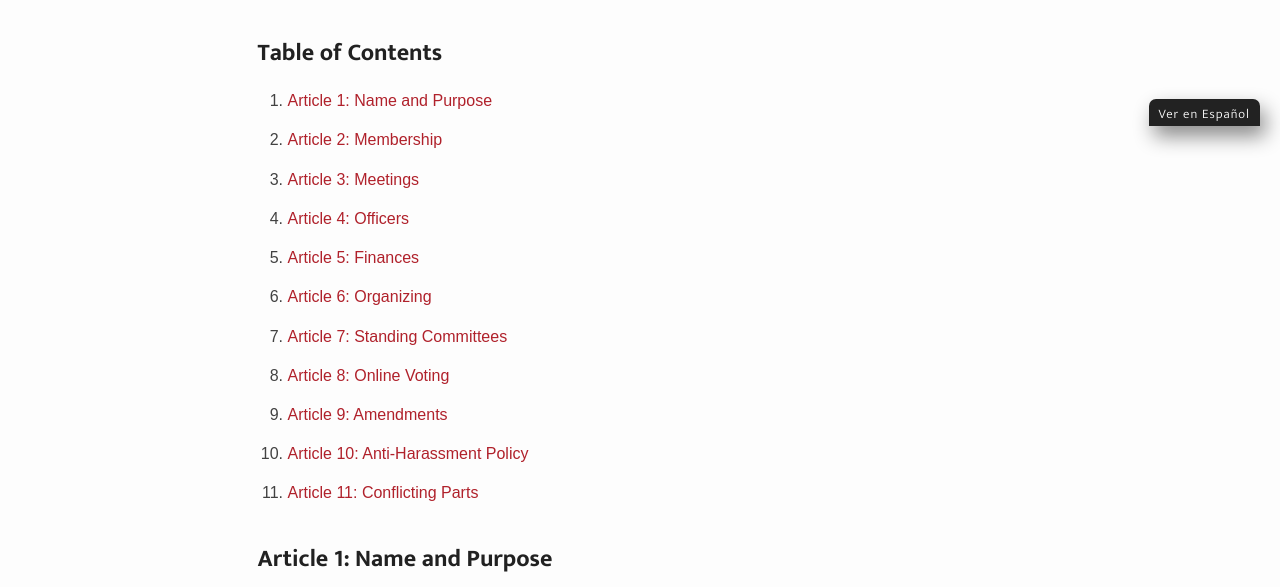
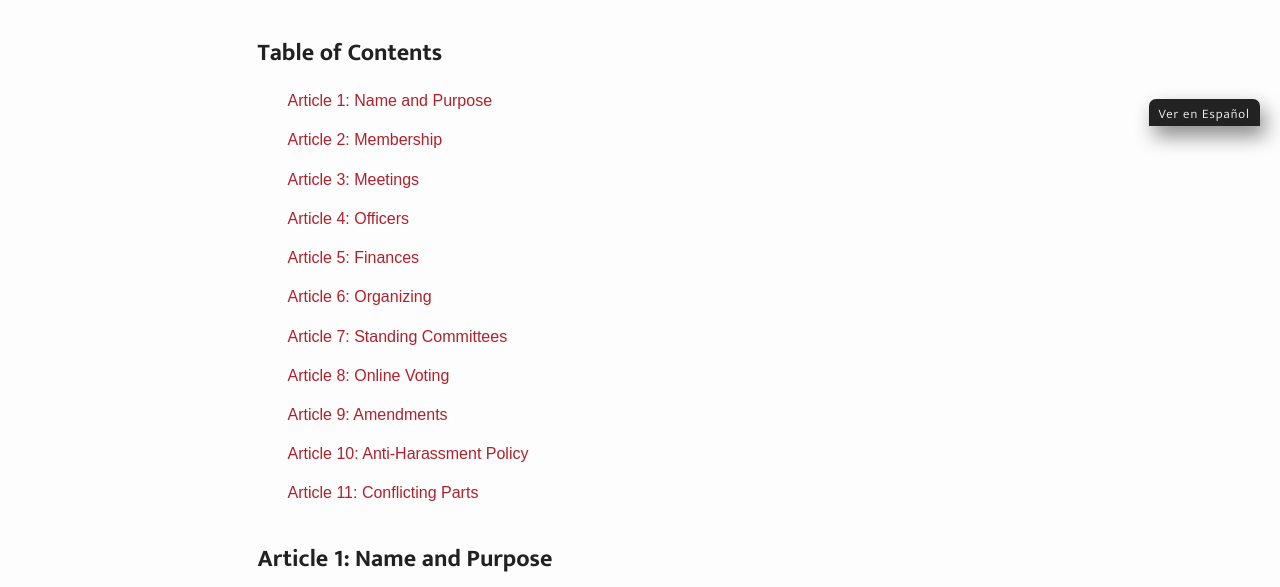
Before and after one commit to IWW-NYC-GMB/iww.nyc, a Jekyll site: the page built from bylaws.html, in a window 1280 px wide. Shown: the part 774-1361 px from the top of the page. Built offline with Jekyll 4.4.1, drawn with Linux system fonts in a browser that asks for light colours; some web fonts are replaced.

Commit message:
Update bylaws.html

```diff
--- a/bylaws.html
+++ b/bylaws.html
@@ -5,7 +5,7 @@ permalink: /bylaws/
 heading: true
 ---
 <h2>Table of Contents</h2>
-<ol style="margin-top:10px">
+<ul style="margin-top:10px;list-style-type:none;">
   <li><a href="#article-1">Article 1: Name and Purpose</a></li>
   <li><a href="#article-2">Article 2: Membership</a></li>
   <li><a href="#article-3">Article 3: Meetings</a></li>
@@ -17,7 +17,7 @@ heading: true
   <li><a href="#article-9">Article 9: Amendments</a></li>
   <li><a href="#article-10">Article 10: Anti-Harassment Policy</a></li>
   <li><a href="#article-11">Article 11: Conflicting Parts</a></li>
-</ol><br>
+</ul><br>
 <p>
   <h2 id="article-1">Article 1: Name and Purpose</h2>
   <ol>
```
